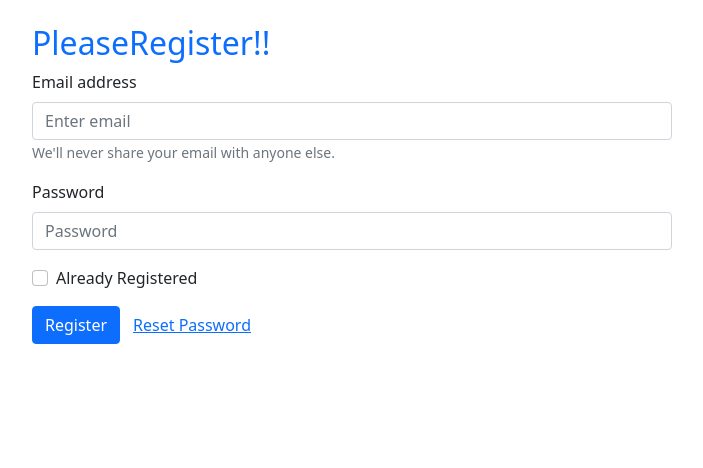
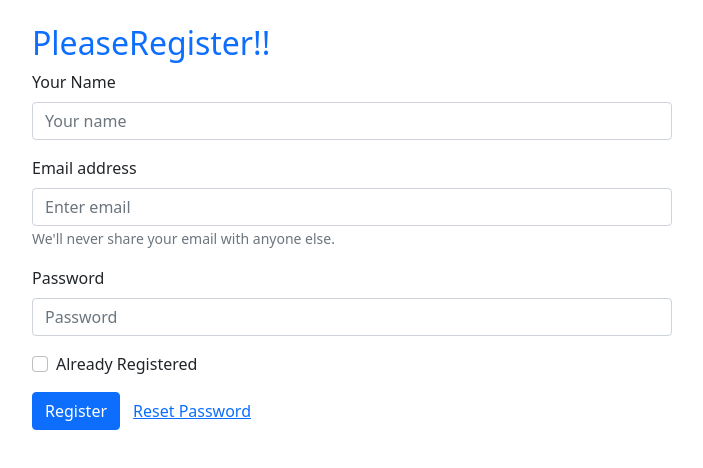
Before and after one commit to ImranHossain5722/simple-login-form-with-firebase, a React (Create React App) app: page / in a window 1280 px wide. Shown: the top 468 px of the page, without its empty margins (288-991 px from the left). Built offline with nearby package versions, Linux system fonts and the light colour scheme.

Commit message:
ad anther input field

```diff
--- a/src/App.js
+++ b/src/App.js
@@ -11,7 +11,7 @@ const auth = getAuth(app);
 
 function App() {
 
-  const [registerd, setRegisterd]= useState(false)
+  const [registered, setRegisterd]= useState(false)
   const [email ,setEmail ] = useState('')
   const [password, setPassword] = useState('')
 
@@ -33,7 +33,7 @@ const handleResiteredChange = event => {
   }
   //form data submit
   const handelFormSubmit =event=>{
-      if (registerd){
+      if (registered){
         signInWithEmailAndPassword(auth, email, password)
 
           .then(result =>{
@@ -85,8 +85,15 @@ const handleResiteredChange = event => {
   return (
     <div className="">
         <div className='register w-50 mx-auto mt-4'>
-          <h2 className="text-primary text-align-center"> Please{registerd ? 'Login!!':'Register!!' }</h2>
+          <h2 className="text-primary text-align-center"> Please{registered ? 'Login!!':'Register!!' }</h2>
         <Form onSubmit={handelFormSubmit}>
+        { ! registered && <Form.Group className="mb-3" controlId="formBasicEmail">
+          <Form.Label>Your Name</Form.Label>
+          <Form.Control onBlur={handlemailBlur} type="text" placeholder="Your name" required />
+        </Form.Group>
+
+        }
+
         <Form.Group className="mb-3" controlId="formBasicEmail">
           <Form.Label>Email address</Form.Label>
           <Form.Control onBlur={handlemailBlur} type="email" placeholder="Enter email" required />
@@ -104,7 +111,7 @@ const handleResiteredChange = event => {
             <Form.Check onChange= { handleResiteredChange} type="checkbox" label="Already Registered" />
          </Form.Group>
         <Button variant="primary" type="submit">
-          {registerd ? 'Login': 'Register' }
+          {registered ? 'Login': 'Register' }
         </Button>
         <Button onClick={handelPasswordReset} variant ="link">Reset Password</Button>
       </Form>
```
